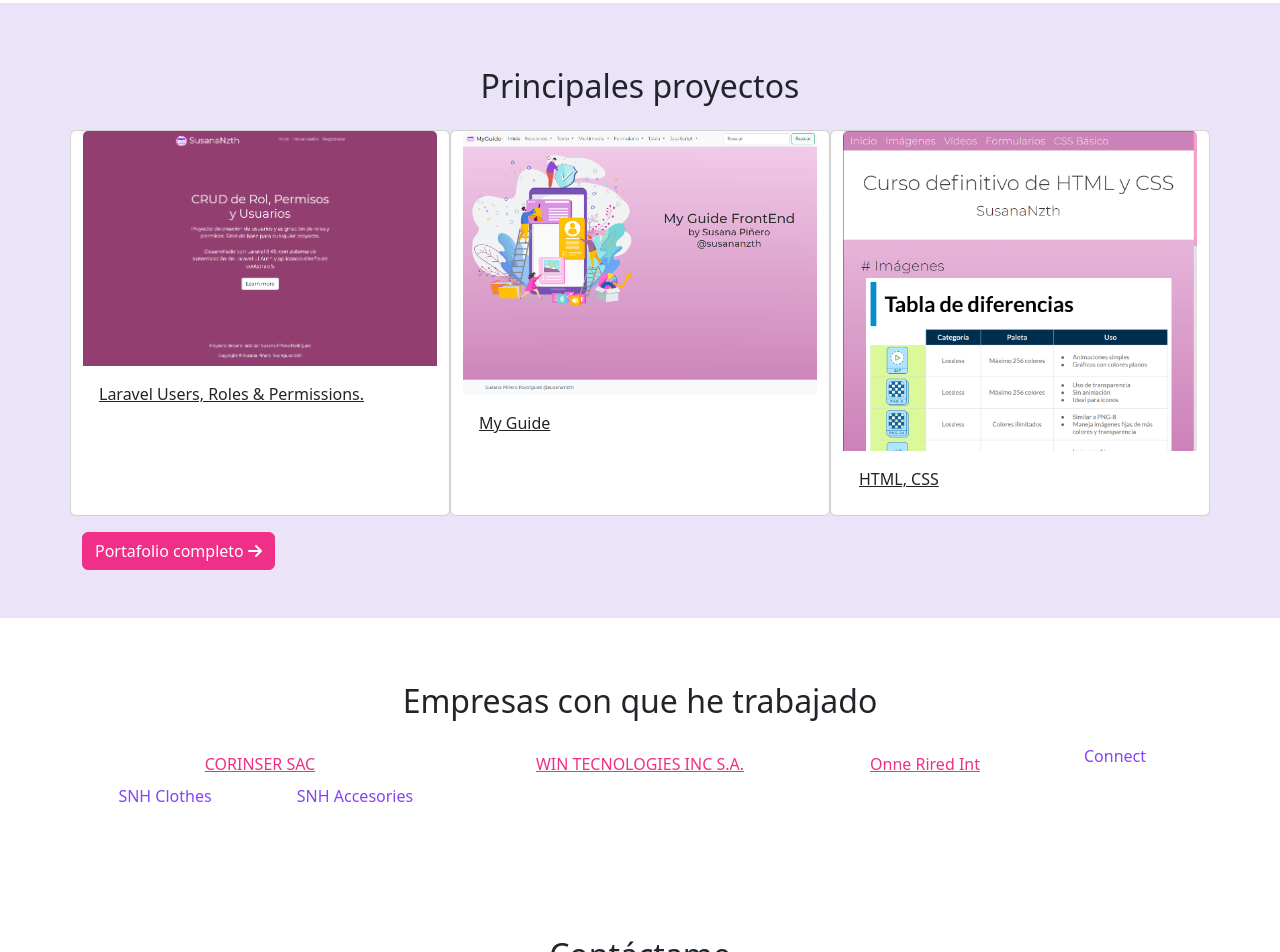
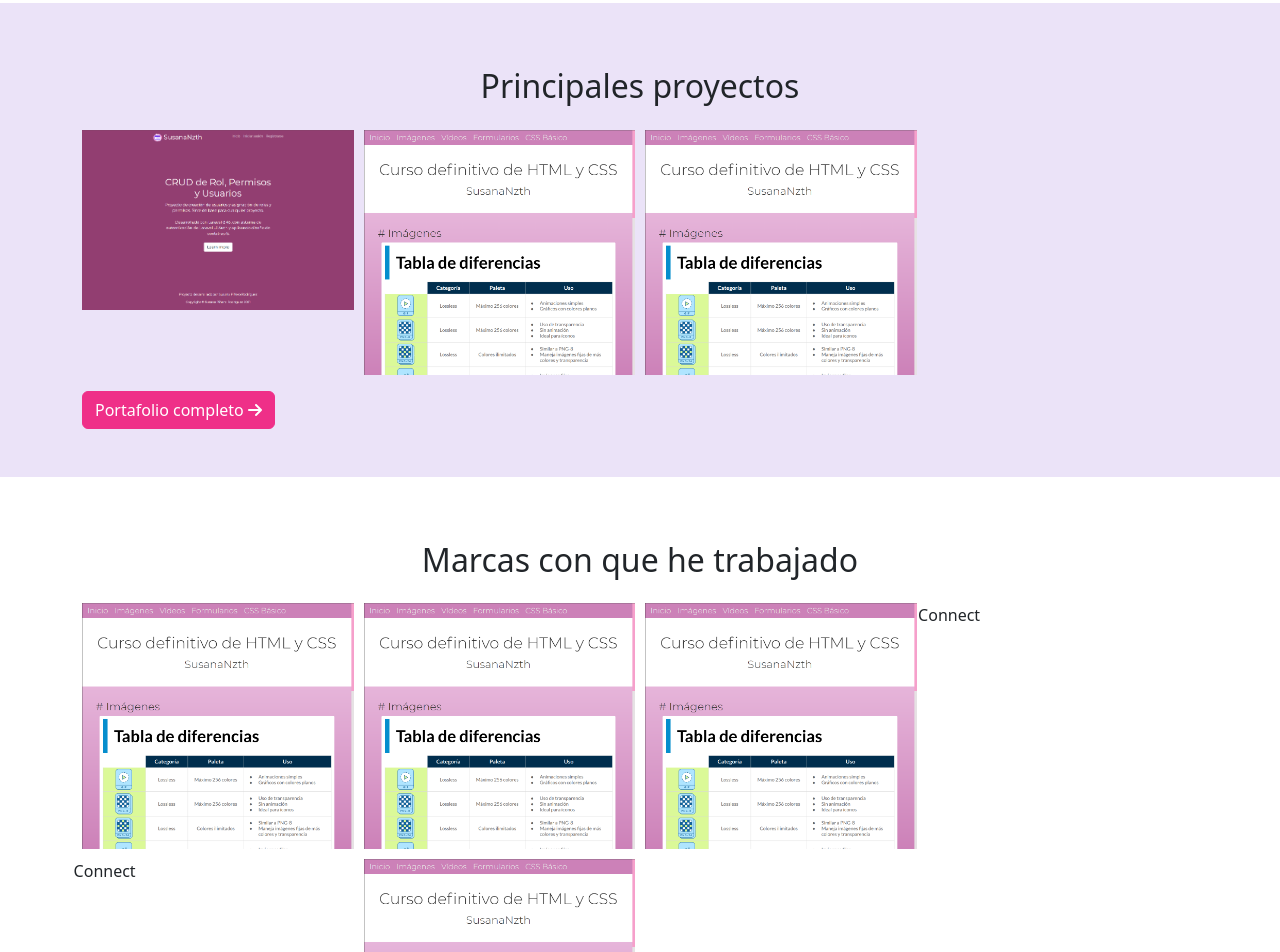
Before and after one commit to susananzth/susananzth.github.io, a React (Vite) app: page / in a window 1280 px wide. Shown: the part 2700-3652 px from the top of the page. Built offline with nearby package versions, Linux system fonts and the light colour scheme.

Commit message:
Mejora en vista de portafolio y marcas

```diff
--- a/index.html
+++ b/index.html
@@ -19,7 +19,7 @@
         <div class="container">
             <div class="row align-items-center">
                 <div class="col-lg-6" data-aos="fade-left">
-                    <h1 >Susana Piñero</h1>
+                    <h1>Susana Piñero</h1>
                     <p class="lead mb-5">Desarrolladora Full Stack</p>
                     <a class="btn btn-primary js-scroll-trigger" href="#about">
                         Sobre mi
@@ -51,31 +51,6 @@
     <section class="bg-wgite py-5">
         <div class="container">
             <h2 class="text-center pt-3">Mis habilidades y skills</h2>
-            <h4 class="mb-3">Habilidades técnicas</h4>
-            <ul class="list-unstyled d-flex flex-wrap">
-                <li class="me-2 mb-2 badge bg-success">PHP</li>
-                <li class="me-2 mb-2 badge bg-success">Laravel</li>
-                <li class="me-2 mb-2 badge bg-success">WordPress</li>
-                <li class="me-2 mb-2 badge bg-success">Node Js</li>
-                <li class="me-2 mb-2 badge bg-primary">MySQL</li>
-                <li class="me-2 mb-2 badge bg-primary">PostgreSQL</li>
-                <li class="me-2 mb-2 badge bg-primary">Docker</li>
-                <li class="me-2 mb-2 badge bg-warning">JavaScript</li>
-                <li class="me-2 mb-2 badge bg-warning">React</li>
-                <li class="me-2 mb-2 badge bg-warning">CSS / Boostrap</li>
-                <li class="me-2 mb-2 badge bg-secondary">Principios SOLID</li>
-                <li class="me-2 mb-2 badge bg-secondary">Principios ACID</li>
-                <li class="me-2 mb-2 badge bg-secondary">GIT / Github</li>
-            </ul>
-            <h4 class="mb-3">Habilidades adicionales</h4>
-            <ul class="list-unstyled d-flex flex-wrap">
-                <li class="me-2 mb-2 badge bg-danger">PMI</li>
-                <li class="me-2 mb-2 badge bg-danger">SCRUM </li>
-                <li class="me-2 mb-2 badge bg-danger">Metodologías ágiles</li>
-                <li class="me-2 mb-2 badge bg-info">Pensamiento lógico</li>
-                <li class="me-2 mb-2 badge bg-info">Habilidades blandas</li>
-                <li class="me-2 mb-2 badge bg-info">Inglés técnico</li>
-            </ul>
             <div class="row">
                 <div class="col-12 col-md-6 col-lg-4 text-center mb-5" data-aos="fade-up">
                     <div class="icon-stack icon-stack-xl text-success mb-4">
@@ -168,9 +143,33 @@
                     </p>
                 </div>
             </div>
-            <a class="btn btn-primary js-scroll-trigger mt-5"
-                href="https://platzi.com/p/susananzth/"
-                target="_blank" rel="noopener noreferrer">
+            <h4 class="mb-3">Habilidades técnicas</h4>
+            <ul class="list-unstyled d-flex flex-wrap">
+                <li class="me-2 mb-2 badge bg-success">PHP</li>
+                <li class="me-2 mb-2 badge bg-success">Laravel</li>
+                <li class="me-2 mb-2 badge bg-success">WordPress</li>
+                <li class="me-2 mb-2 badge bg-success">Node Js</li>
+                <li class="me-2 mb-2 badge bg-primary">MySQL</li>
+                <li class="me-2 mb-2 badge bg-primary">PostgreSQL</li>
+                <li class="me-2 mb-2 badge bg-primary">Docker</li>
+                <li class="me-2 mb-2 badge bg-warning">JavaScript</li>
+                <li class="me-2 mb-2 badge bg-warning">React</li>
+                <li class="me-2 mb-2 badge bg-warning">CSS / Boostrap</li>
+                <li class="me-2 mb-2 badge bg-secondary">Principios SOLID</li>
+                <li class="me-2 mb-2 badge bg-secondary">Principios ACID</li>
+                <li class="me-2 mb-2 badge bg-secondary">GIT / Github</li>
+            </ul>
+            <h4 class="mb-3">Habilidades adicionales</h4>
+            <ul class="list-unstyled d-flex flex-wrap">
+                <li class="me-2 mb-2 badge bg-danger">PMI</li>
+                <li class="me-2 mb-2 badge bg-danger">SCRUM </li>
+                <li class="me-2 mb-2 badge bg-danger">Metodologías ágiles</li>
+                <li class="me-2 mb-2 badge bg-info">Pensamiento lógico</li>
+                <li class="me-2 mb-2 badge bg-info">Habilidades blandas</li>
+                <li class="me-2 mb-2 badge bg-info">Inglés técnico</li>
+            </ul>
+            <a class="btn btn-primary js-scroll-trigger mt-5" href="https://platzi.com/p/susananzth/" target="_blank"
+                rel="noopener noreferrer">
                 Mis cursos y certificaciones <i class="fas fa-arrow-right ml-1"></i>
             </a>
         </div>
@@ -178,71 +177,83 @@
     <section id="portfolio" class="bg-light py-5">
         <div class="container">
             <h2 class="text-center py-3">Principales proyectos</h2>
-            <div class="row">
-                <a class="col-4 card" href="https://github.com/susananzth/CRUD-user-role-permission" target="_blank" rel="noopener noreferrer">
-                    <img class="card-img-top" src="img/user-role-permission.PNG" alt="Portada de proyecto de Users, Roles & Permissions" />
-                    <div class="card-body"><div class="card-title">Laravel Users, Roles & Permissions.</div></div>
+            <div class="gallery">
+                <a class="gallery-item" href="https://github.com/susananzth/CRUD-user-role-permission" target="_blank"
+                    rel="noopener noreferrer">
+                    <img src="img/user-role-permission.PNG" alt="Portada de proyecto de Users, Roles & Permissions" />
+                    <div class="img-title">Proyecto de Users, Roles & Permissions</div>
                 </a>
-                <a class="col-4 card" href="https://susananzth.com/MyGuide/" target="_blank" rel="noopener noreferrer">
-                    <img class="card-img-top" src="img/my-guide.PNG" alt="Portada de mi guía de aprendizaje en desarrollo web." />
-                    <div class="card-body"><div class="card-title">My Guide</div></div>
+                <a class="gallery-item" href="https://susananzth.com/platzi-html-css" target="_blank"
+                    rel="noopener noreferrer">
+                    <img src="img/img-project-html.PNG" alt="Portada de proyecto de HTML y CSS." />
+                    <div class="img-title">Tienda</div>
                 </a>
-                <a class="col-4 card" href="https://susananzth.com/platzi-html-css/">
-                    <img class="card-img-top" src="img/img-project-html.PNG" alt="Portada de proyecto de HTML y CSS." />
-                    <div class="card-body"><div class="card-title">HTML, CSS</div></div>
+                <a class="gallery-item" href="https://susananzth.com/platzi-html-css" target="_blank"
+                    rel="noopener noreferrer">
+                    <img src="img/img-project-html.PNG" alt="Portada de proyecto de HTML y CSS." />
+                    <div class="img-title">ERP</div>
                 </a>
-                <!--<a class="card card-portfolio" href="#!">
-                    <img class="card-img-top" src="https://source.unsplash.com/n3sqjJzZiBM/400x300" alt="..." />
-                    <div class="card-body"><div class="card-title">DMontesDeOca</div></div>
-                </a>
-                <a class="card card-portfolio" href="#!">
-                    <img class="card-img-top" src="https://source.unsplash.com/eUCy1jb_B7I/400x400" alt="..." />
-                    <div class="card-body"><div class="card-title">Dev Solitions</div></div>
-                </a>
-
-                <a class="card card-portfolio" href="#!">
-                    <img class="card-img-top" src="https://source.unsplash.com/jipR1oTCO7U/400x400" alt="..." />
-                    <div class="card-body"><div class="card-title">FVargas</div></div>
-                </a>-->
             </div>
-            <a class="btn btn-primary mt-3" href="https://github.com/susananzth?tab=repositories"
-                target="_blank" rel="noopener noreferrer">
+            <a class="btn btn-primary mt-3" href="https://github.com/susananzth?tab=repositories" target="_blank"
+                rel="noopener noreferrer">
                 Portafolio completo <i class="fas fa-arrow-right ml-1"></i>
             </a>
         </div>
     </section>
     <section id="company" class="bg-white py-5">
-        <div class="container" data-aos="fade-right">
-            <h2 class="text-center py-3">Empresas con que he trabajado</h2>
-            <div class="row brands text-secondary align-items-center">
-                <div class="col-6 col-sm-4 col-lg-4 d-flex font-weight-bolder justify-content-center mb-5 mb-lg-0">
-                    <a href="https://corinser.com/" target="_blank" rel="noopener noreferrer">
-                        CORINSER SAC
+        <div class="container text-center" data-aos="fade-right">
+            <h2 class="py-3">Marcas con que he trabajado</h2>
+            <div class="gallery brand-gallery">
+                <div class="brand-item">
+                    <a href="https://corinser.com/"
+                        target="_blank" rel="noopener noreferrer">
+                        <img src="img/img-project-html.PNG" alt="Marca 1">
                     </a>
+                    <div class="brand-info">
+                        <h3>CORINSER</h3>
+                        <p>Desarrollo de aplicaciones Web, gestión y mantenimiento de proyectos.</p>
                     </div>
-                <div class="col-6 col-sm-4 col-lg-4 d-flex font-weight-bolder justify-content-center mb-5 mb-lg-0">
-                    <a href="https://www.instagram.com/win.tecnologies/" target="_blank" rel="noopener noreferrer">
-                        WIN TECNOLOGIES INC S.A.
+                </div>
+                <div class="brand-item">
+                    <a href="https://www.instagram.com/win.tecnologies/"
+                        target="_blank" rel="noopener noreferrer">
+                        <img src="img/img-project-html.PNG" alt="Marca 1">
                     </a>
+                    <div class="brand-info">
+                        <h3>WIN INC</h3>
+                        <p>Desarrollo de aplicaciones Web, conexión con pasarelas de pagos y sevicios.</p>
                     </div>
-                <div class="col-6 col-sm-4 col-lg-2 d-flex font-weight-bold justify-content-center mb-5 mb-lg-0">
-                    <a href="https://onnerides.co/" target="_blank" rel="noopener noreferrer">
-                        Onne Rired Int
+                </div>
+                <div class="brand-item">
+                    <a href="https://onnerides.co/"
+                        target="_blank" rel="noopener noreferrer">
+                        <img src="img/img-project-html.PNG" alt="Marca 1">
                     </a>
+                    <div class="brand-info">
+                        <h3>Onne Rired Int</h3>
+                        <p>Desarrollo de aplicaciones y sitios Web de venta de productos y servicios.</p>
+                </div>
                 </div>
                 <div class="col-6 col-sm-4 col-lg-2 d-flex font-weight-bold justify-content-center mb-5 mb-lg-0">
                     <p>Connect</p>
                     </div>
-                <div class="col-6 col-sm-4 col-lg-2 d-flex font-weight-bolder justify-content-center mb-5 mb-sm-0">
-                    <p>SNH Clothes</p>
+                <div class="col-6 col-sm-4 col-lg-2 d-flex font-weight-bold justify-content-center mb-5 mb-lg-0">
+                    <p>Connect</p>
                 </div>
-                <div class="col-6 col-sm-4 col-lg-2 d-flex font-weight-bold justify-content-center">
-                    <p>SNH Accesories</p>
+                <div class="brand-item">
+                    <a href="https://onnerides.co/"
+                        target="_blank" rel="noopener noreferrer">
+                        <img src="img/img-project-html.PNG" alt="Marca 1">
+                    </a>
+                    <div class="brand-info">
+                        <h3>Connect</h3>
+                        <p>Desarrollo de sitios Web que representen a la compañia y los servicios que ofrece al consumidor.</p>
+                    </div>
                 </div>
             </div>
         </div>
     </section>
-    <section id="contact" class="bg-white py-5">
+    <section id="contact" class="bg-light py-5">
         <div class="container">
             <h2 class="text-center py-3">Contáctame</h2>
             <div class="row">
@@ -255,7 +266,7 @@
                             <h4 class="m-0">Dirección</h4>
                             <hr class="my-4" />
                             <div class="text-black">
-                                <a href="https://www.google.com/maps/place/Lima/@-12.0370126,-77.1155036,11z/data=!4m5!3m4!1s0x9105c5f619ee3ec7:0x14206cb9cc452e4a!8m2!3d-12.0463731!4d-77.042754"
+                                <a href="https://www.google.com/maps/place/Lima"
                                     target="_blank" rel="noopener noreferrer">
                                     Lima, Perú
                                 </a>
@@ -288,26 +299,22 @@
                     </div>
                 </div>
             </div>
-            <!-- Link de redes sociales-->
-            <div class="social d-flex justify-content-center py-5 icon-list-social mb-5" data-aos="fade-up" data-aos-delay="200">
-                <a class="icon-list-social-link text-primary"
-                    target="_blank" href="https://twitter.com/susananzth">
+            <div class="social d-flex justify-content-center py-5 icon-list-social mb-5" data-aos="fade-up"
+                data-aos-delay="200">
+                <a class="icon-list-social-link text-primary" target="_blank" href="https://twitter.com/susananzth">
                     <i class="fab fa-twitter"></i>
                 </a>
-                <a class="icon-list-social-link text-primary"
-                    target="_blank" href="https://facebook.com/susananzth">
+                <a class="icon-list-social-link text-primary" target="_blank" href="https://facebook.com/susananzth">
                     <i class="fab fa-facebook-f"></i>
                 </a>
-                <a class="icon-list-social-link text-primary"
-                    target="_blank" href="https://www.linkedin.com/in/susananzth/">
+                <a class="icon-list-social-link text-primary" target="_blank"
+                    href="https://www.linkedin.com/in/susananzth/">
                     <i class="fab fa-linkedin"></i>
                 </a>
-                <a class="icon-list-social-link text-primary"
-                    target="_blank" href="https://github.com/susananzth">
+                <a class="icon-list-social-link text-primary" target="_blank" href="https://github.com/susananzth">
                     <i class="fab fa-github"></i>
                 </a>
-                <a class="icon-list-social-link text-primary"
-                    target="_blank" href="https://gitlab.com/susananzth">
+                <a class="icon-list-social-link text-primary" target="_blank" href="https://gitlab.com/susananzth">
                     <i class="fab fa-gitlab"></i>
                 </a>
             </div>
--- a/src/index.css
+++ b/src/index.css
@@ -1,41 +1,137 @@
 html body {
   display: block;
 }
+
 .btn-primary {
   --bs-btn-color: var(--bs-white);
 }
+
 .icon-list-social .icon-list-social-link {
   font-size: 1.25rem;
   margin-right: 0.5rem;
 }
+
 .icon-stack {
   display: -webkit-inline-box;
   display: inline-flex;
   -webkit-box-pack: center;
-          justify-content: center;
+  justify-content: center;
   -webkit-box-align: center;
-          align-items: center;
+  align-items: center;
   border-radius: 100%;
   height: 2rem;
   width: 2rem;
   font-size: 1rem;
   background-color: #eff3f9;
 }
+
 .icon-stack svg {
   height: 1rem;
   width: 1rem;
 }
+
 .icon-stack-xl {
   height: 5rem;
   width: 5rem;
   font-size: 1.75rem;
 }
+
 .icon-stack-xl svg {
   height: 1.75rem;
   width: 1.75rem;
 }
-#header > div {
+
+#header>div {
   position: relative;
   padding-top: 12rem;
   padding-bottom: 12rem;
 }
+
+.gallery {
+  display: grid;
+  grid-template-columns: repeat(1, 1fr);
+  grid-gap: 10px;
+}
+
+.gallery-item {
+  position: relative;
+  overflow: hidden;
+}
+
+.gallery-item img {
+  display: block;
+  width: 100%;
+  height: auto;
+  transition: transform 0.5s ease;
+}
+
+.gallery-item:hover img {
+  transform: translateY(-100%);
+}
+
+.img-title {
+  position: absolute;
+  top: 0;
+  bottom: 0;
+  left: 0;
+  right: 0;
+  padding: 10px;
+  background-color: rgba(0, 0, 0, 0.5);
+  color: #fff;
+  transform: translateY(100%);
+  transition: transform 0.5s ease;
+}
+
+.gallery-item:hover .img-title {
+  transform: translateY(0);
+}
+
+.brand-gallery {
+  justify-content: center;
+}
+
+.brand-item {
+  overflow: hidden;
+  position: relative;
+}
+
+.brand-item img {
+  display: block;
+  max-width: 100%;
+  height: auto;
+  transition: transform 0.3s ease;
+}
+
+.brand-item:hover img {
+  transform: scale(1.1);
+}
+
+.brand-info {
+  font-size: 14px;
+  position: absolute;
+  top: 0;
+  bottom: 0;
+  left: 0;
+  right: 0;
+  opacity: 0;
+  padding: 10px;
+  background-color: rgba(0, 0, 0, 0.6);
+  color: #fff;
+  transition: opacity 0.3s ease;
+}
+
+.brand-item:hover .brand-info {
+  opacity: 1;
+}
+
+@media (min-width: 768px) {
+  .gallery {
+    grid-template-columns: repeat(2, 1fr);
+  }
+}
+
+@media (min-width: 992px) {
+  .gallery {
+    grid-template-columns: repeat(4, 1fr);
+  }
+}
```
Also changed, not shown: src/assets/corinser.png (added), 2 other files (tests, documents, lock files or other folders). Lines whose indentation alone changed are shown as unchanged.
